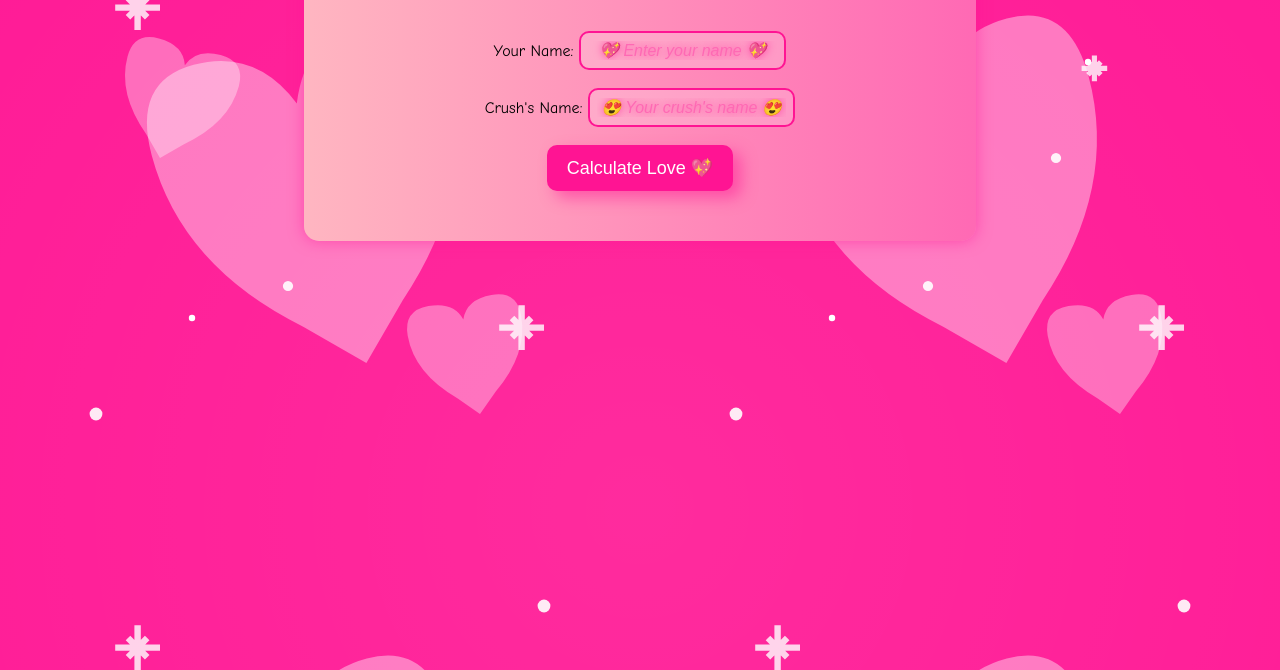
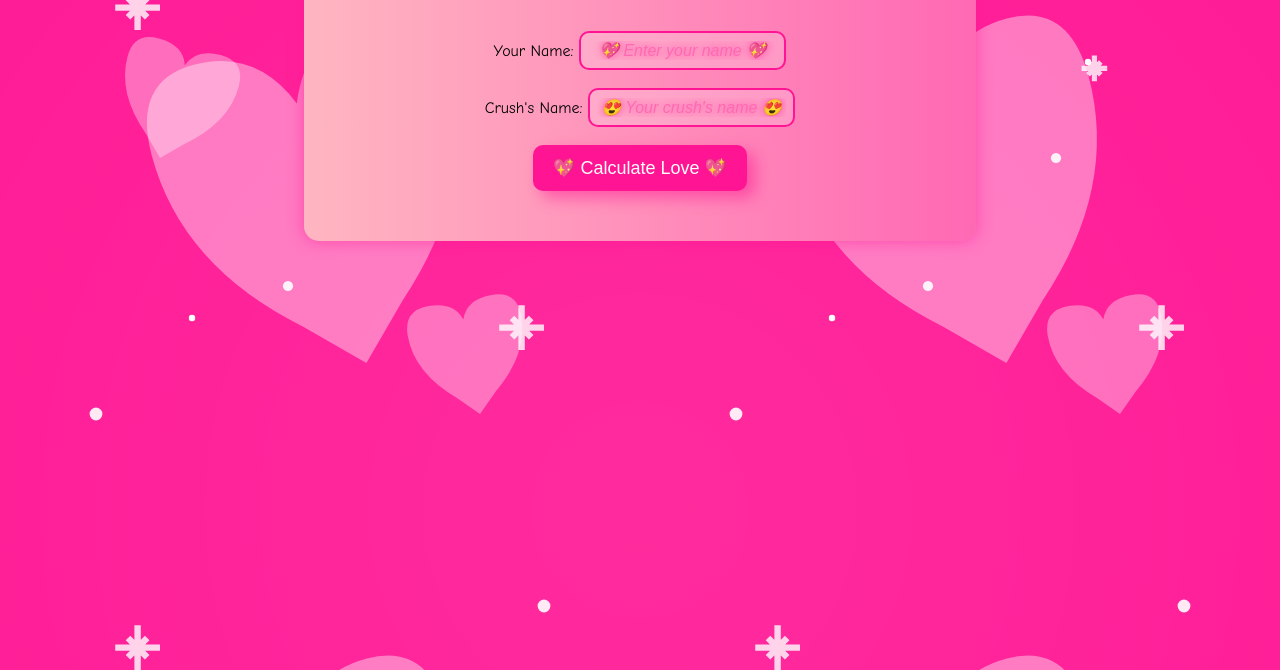
Before and after one commit to rachiittt/Love_calculator, a plain HTML site: page index.html in a window 1280 px wide. Shown: the part 130-800 px from the top of the page. Drawn offline with Linux system fonts and the light colour scheme.

Commit message:
made changes in the  calculate love button

```diff
--- a/index.html
+++ b/index.html
@@ -18,7 +18,7 @@
     <label for="crush-name">Crush's Name:</label>
     <input type="text" id="crush-name" name="crush-name" placeholder="😍 Your crush's name 😍"><br><br>
 
-        <button id="calculate">Calculate Love 💖</button>
+        <button id="calculate">💖 Calculate Love 💖</button>
 
         <h2 id="result-message"></h2>
         <p id="result-percentage"></p>
--- a/style.css
+++ b/style.css
@@ -62,8 +62,8 @@ button {
 }
 
 button:hover {
-    background-color: #ff0000;
-    transform: scale(1.1);
+    background-color: #f00c0c;
+    transform: scale(1.2);
 }
 
 #result-message {
```
